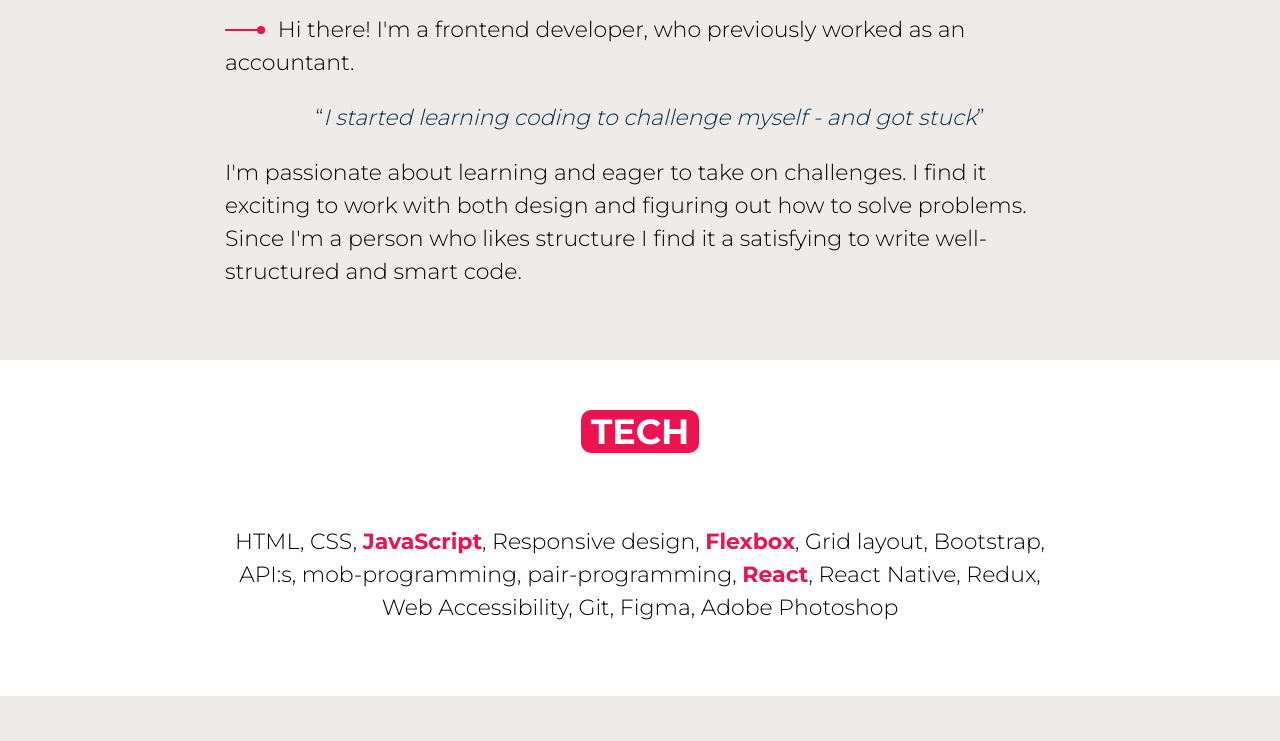
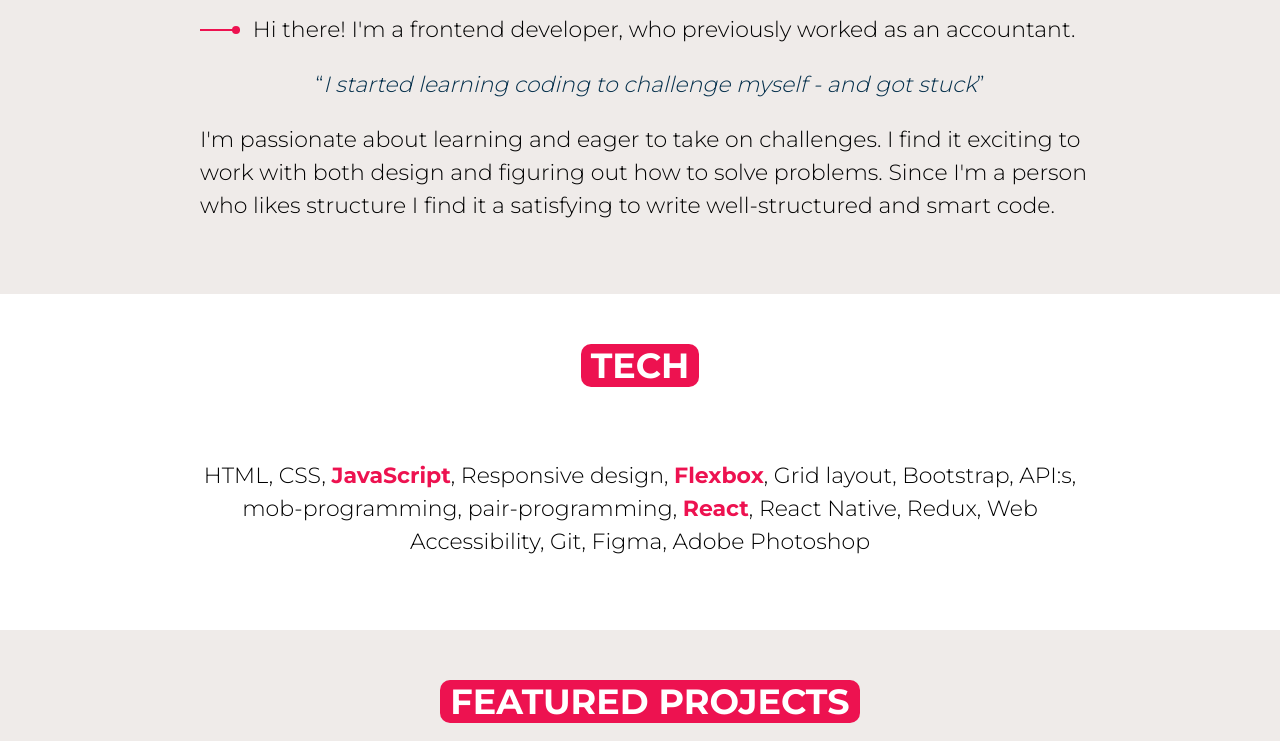
Before and after one commit to NasimMhn/my-portfolio, a plain HTML site: page index.html in a window 1280 px wide. Shown: the part 559-1300 px from the top of the page. Drawn offline with Linux system fonts and the light colour scheme.

Commit message:
changed width in cards section

```diff
--- a/style.css
+++ b/style.css
@@ -82,7 +82,7 @@ figure {
 }
 
 #tech-section, #my-thoughts-section, #more-thoughts-section {
-  width: 850px;
+  width: 900px;
   padding: 50px 10px;
   margin: 0 auto;
 }
@@ -94,7 +94,7 @@ figure {
 }
 
 #summary-section div {
-  width: 850px;
+  width: 900px;
   padding: 0px 10px;
 }
 
@@ -280,7 +280,7 @@ header .icon-linkedin, header .icon-stackoverflow, header .icon-github {
 .cards-container {
   display: flex;
   width: auto;
-  max-width: 850px;
+  max-width: 900px;
   flex-direction: row;
   justify-content: space-evenly;
   flex-wrap: wrap;
```
